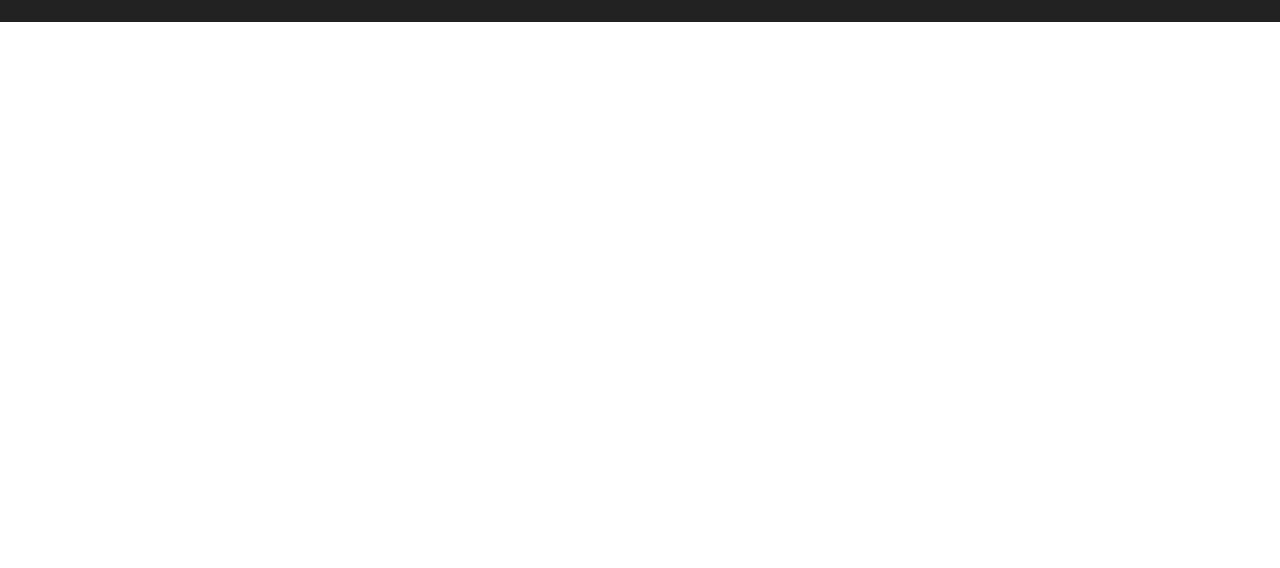
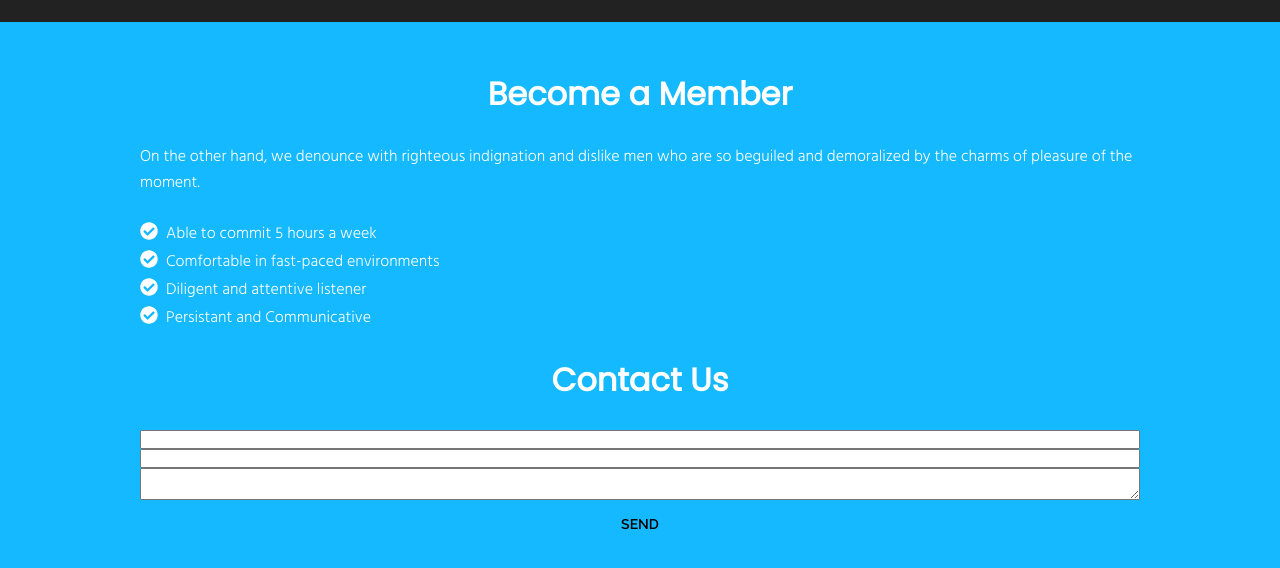
Before and after one commit to equisearch/EquiSearch-Landing-Page, a React (Create React App) app: page / in a window 1280 px wide. Shown: the part 2158-2726 px from the top of the page. Before the commit the page ends 2180 px from the top, so only its background shows below. Built offline with nearby package versions, Linux system fonts and the light colour scheme.

Commit message:
contact section, formspree

```diff
--- a/package.json
+++ b/package.json
@@ -41,6 +41,7 @@
     ]
   },
   "devDependencies": {
+    "axios": "^0.21.0",
     "sass": "^1.29.0"
   }
 }
--- a/src/App.js
+++ b/src/App.js
@@ -1,6 +1,7 @@
 import React, { Component } from 'react';
 import About from './components/About';
 import Carousel from './components/Carousel';
+import Contact from './components/Contact';
 import Header from './components/Header';
 import Purpose from './components/Purpose';
 import Team from './components/Team';
@@ -15,6 +16,7 @@ export class App extends Component {
         <Purpose/>
         <About/>
         <Team/>
+        <Contact/>
       </div>
     )
   }
--- /dev/null
+++ b/src/components/Contact.js
@@ -0,0 +1,43 @@
+import React, { useState } from 'react';
+import { FontAwesomeIcon } from '@fortawesome/react-fontawesome';
+import { faCheckCircle } from '@fortawesome/free-solid-svg-icons';
+import axios from "axios";
+
+const Contact = () => {
+
+    // variables
+    const checkIcon = <FontAwesomeIcon icon={faCheckCircle} style={{
+        color: "#fff",
+        fontSize: "1.125rem"
+    }}/>
+
+    return (
+        <div className="contact section">
+            <div className="container">
+                <h1 className="title">Become a Member</h1>
+                <div className="flex">
+                    <div className="membership">
+                        <p>On the other hand, we denounce with righteous indignation and dislike men who are so beguiled and demoralized by the charms of pleasure of the moment.</p>
+                        <ul>
+                            <li>{checkIcon}<span>Able to commit 5 hours a week</span></li>
+                            <li>{checkIcon}<span>Comfortable in fast-paced environments</span></li>
+                            <li>{checkIcon}<span>Diligent and attentive listener</span></li>
+                            <li>{checkIcon}<span>Persistant and Communicative</span></li>
+                        </ul>
+                    </div>
+                    <div className="contact-form">
+                        <h1 className="title">Contact Us</h1>
+                        <form className="flex direction-column" action="https://formspree.io/f/xwkwnlob" method="POST">
+                            <input type="text" className="name" name="name"/>
+                            <input type="email" className="email" name="_replyto"/>
+                            <textarea className="message" name="message"></textarea>
+                            <button type="submit" className="btn">SEND</button>
+                        </form>
+                    </div>
+                </div>
+            </div>
+        </div>
+    )
+}
+
+export default Contact
--- /dev/null
+++ b/src/sass/components/_contact.scss
@@ -0,0 +1,22 @@
+.contact {
+    color: $white;
+    background: $blue;
+    .title {
+        margin-bottom: 1rem;
+    }
+    .flex {
+        flex-direction: column;
+        .membership {
+            font-family: $hind;
+            ul {
+                margin: 1.5rem 0;
+                li {
+                    padding: 1px 0;
+                    span {
+                        margin-left: 0.5rem;
+                    }
+                }
+            }
+        }
+    }
+}
--- a/src/sass/main.scss
+++ b/src/sass/main.scss
@@ -5,3 +5,4 @@
 @import "./components/purpose";
 @import "./components/about";
 @import "./components/team";
+@import "./components/contact";
```
Also changed, not shown: 2 other files (tests, documents, lock files or other folders).
